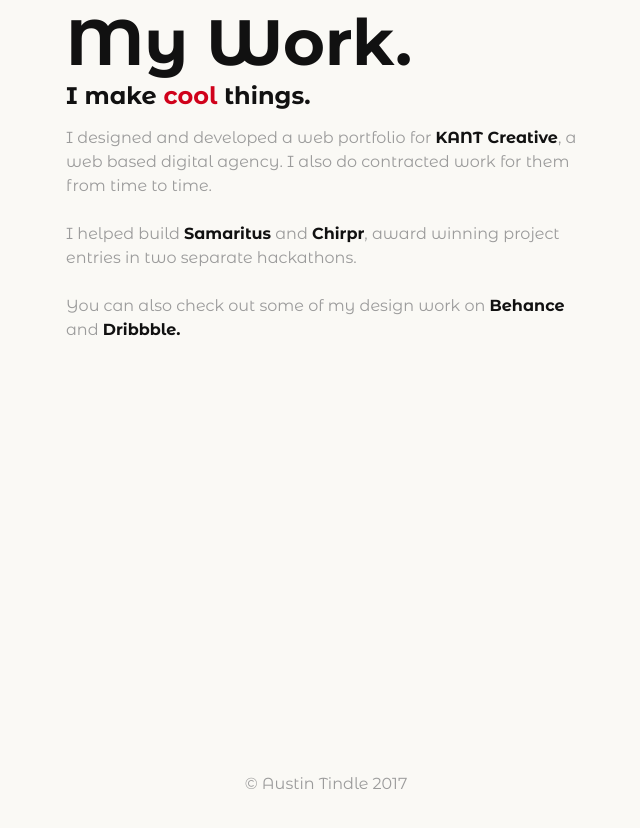
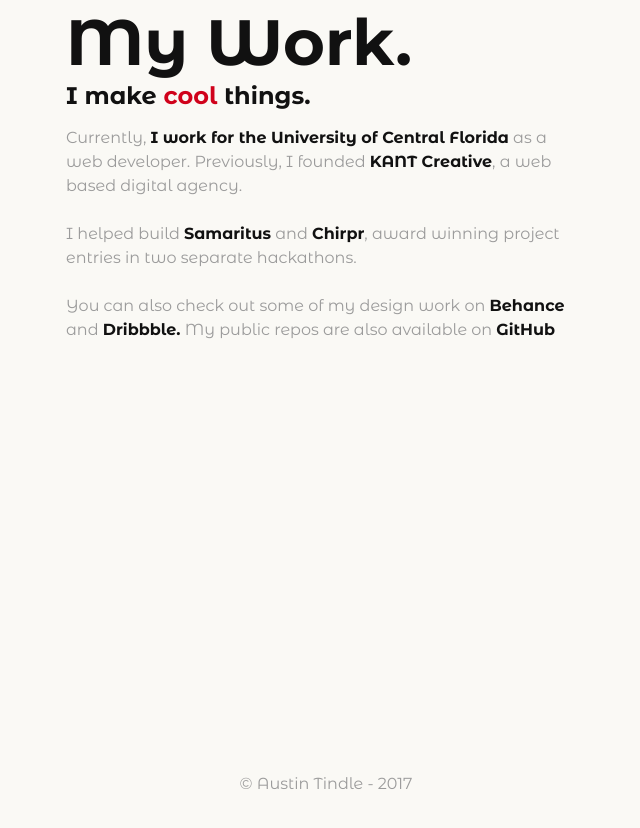
Before and after one commit to tindleaj/austintindle.me, a plain HTML site: page index.html in a window 1280 px wide. Shown: the part 1778-2606 px from the top of the page, without its empty margins (314-954 px from the left). Drawn offline with Linux system fonts and the light colour scheme; a script that the page names is missing.

Commit message:
added github and linkedin links

```diff
--- a/index.html
+++ b/index.html
@@ -51,18 +51,19 @@
 		<figure>
 			<h1>My Work.</h1>
 			<h2>I make <span>cool</span> things.</h2>
-			<p>I designed and developed a web portfolio for <a href="http://behance.net/gallery/39611879/Kant-Creative-Branding-Website">KANT Creative</a>, a web based digital agency. I also do contracted work for them from time to time.<br><br>
+			<p>Currently, <a href="https://www.linkedin.com/in/austin-tindle-212aa28b/">I work for the University of Central Florida</a> as a web developer. Previously, I founded <a href="http://behance.net/gallery/39611879/Kant-Creative-Branding-Website">KANT Creative</a>, a web based digital agency.<br><br>
 
 			I helped build <a href="https://twitter.com/OneMorePeter/status/529076859188035584">Samaritus</a> and <a href="http://www.hackathon.io/chirpr">Chirpr</a>, award winning project entries in two separate hackathons.<br><br>
 
-			You can also check out some of my design work on <a href="http://behance.net/austintindle">Behance</a> and <a href="http://dribbble.com/tindleaj">Dribbble.</a></p>
+			You can also check out some of my design work on <a href="http://behance.net/austintindle">Behance</a> and <a href="http://dribbble.com/tindleaj">Dribbble.</a>
+			My public repos are also available on <a href="https://github.com/tindleaj/">GitHub</a></p>
 		</figure>
 
 	</section>
 
 	<footer>
 
-		<p>&copy; Austin Tindle 2017</p>
+		<p>&copy; Austin Tindle - 2017</p>
 
 	</footer>
 
```
